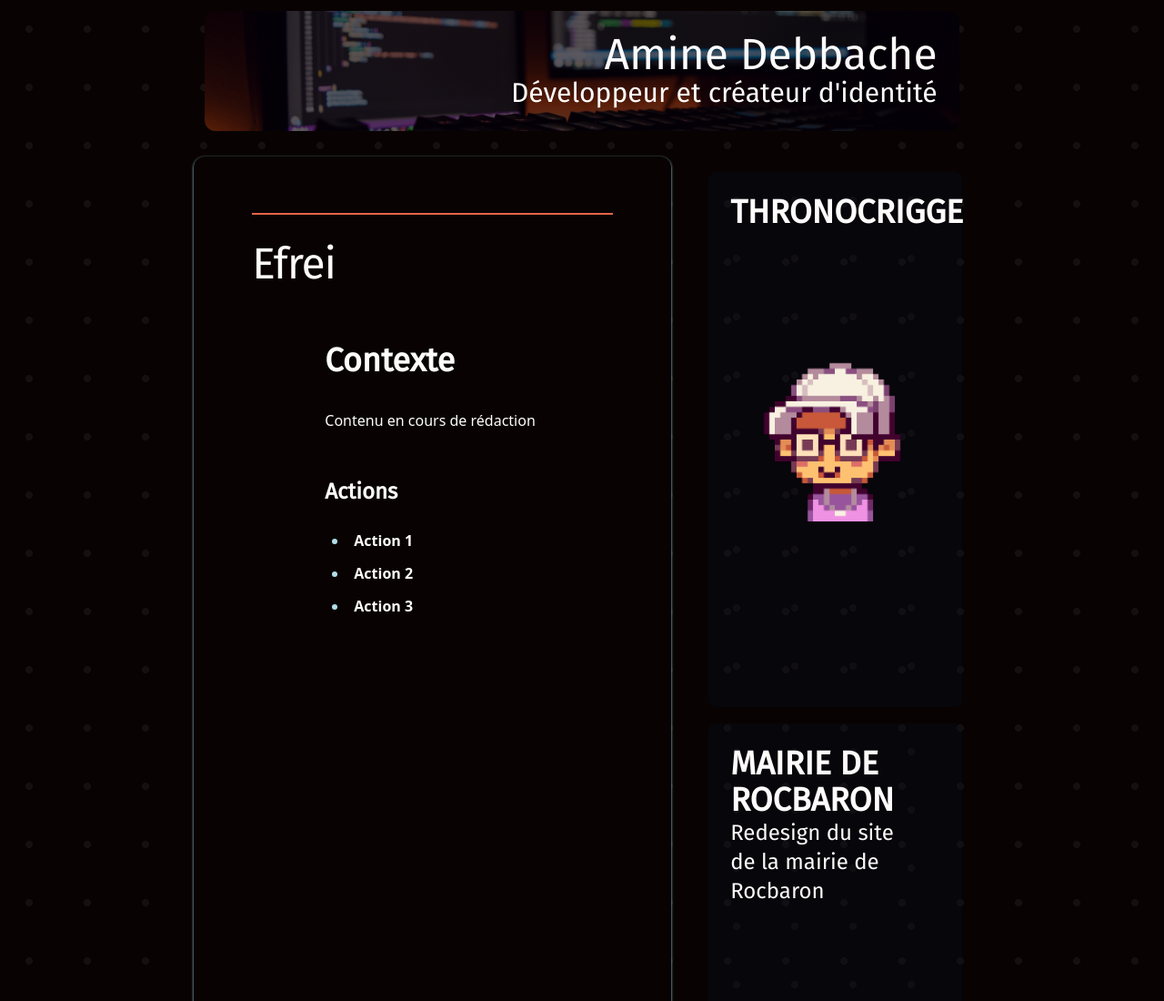
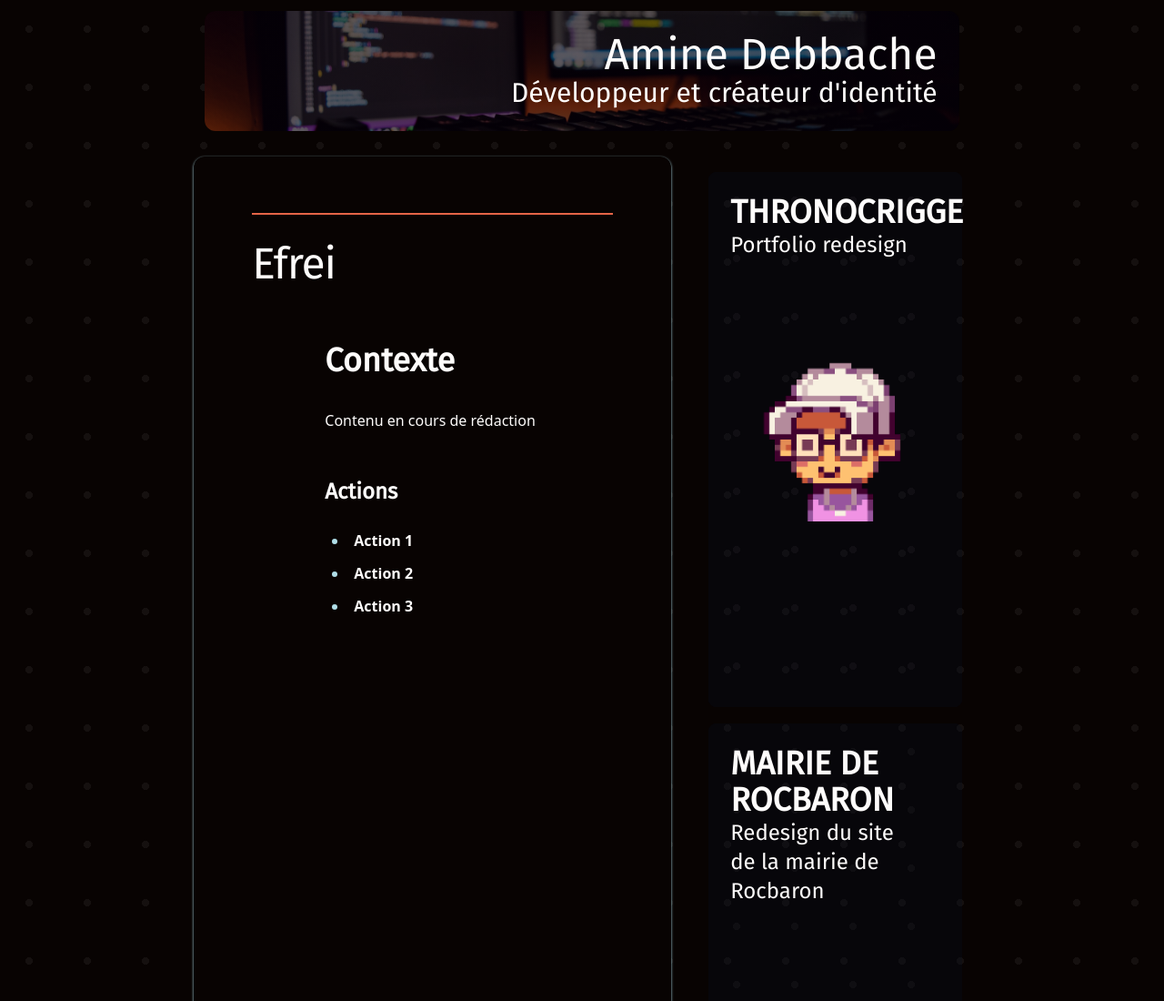
Before and after one commit to dasporal/amine-rahmane.fr, an Astro site: page /projects/efrei in a window 1280 px wide. Shown: the top 1100 px of the page at 91% size. Built offline with nearby package versions, Linux system fonts and the light colour scheme; Astro itself is replaced by a stand-in of ours.

Commit message:
reworked cards

```diff
--- a/src/layouts/ProjectLayout.astro
+++ b/src/layouts/ProjectLayout.astro
@@ -67,7 +67,7 @@ const { frontmatter } = Astro.props
           <div
             class="card-container flex flex-col w-full m-2 gap-4 py-2 lg:w-1/3"
           >
-          <Thronocrigger title="Thronocrigger" body="Portfolio redesign" />
+          <Thronocrigger title="Thronocrigger" project="Portfolio redesign" />
           <Card
             title="Mairie de Rocbaron"
             project="Redesign du site de la mairie de Rocbaron"
```
